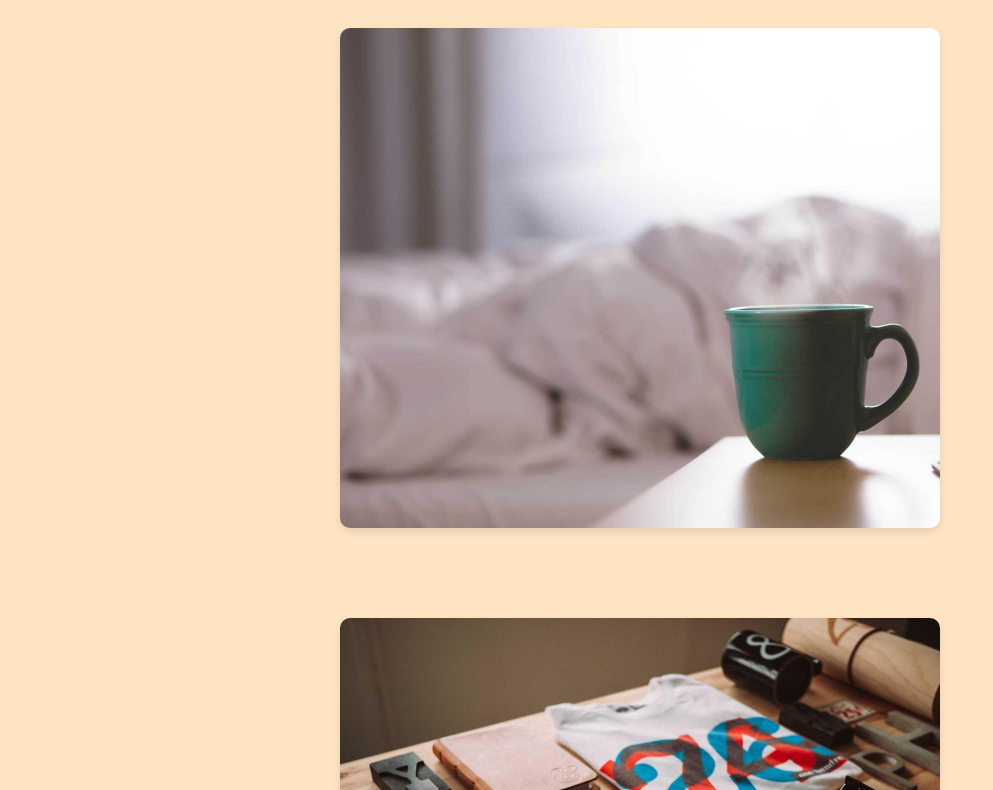
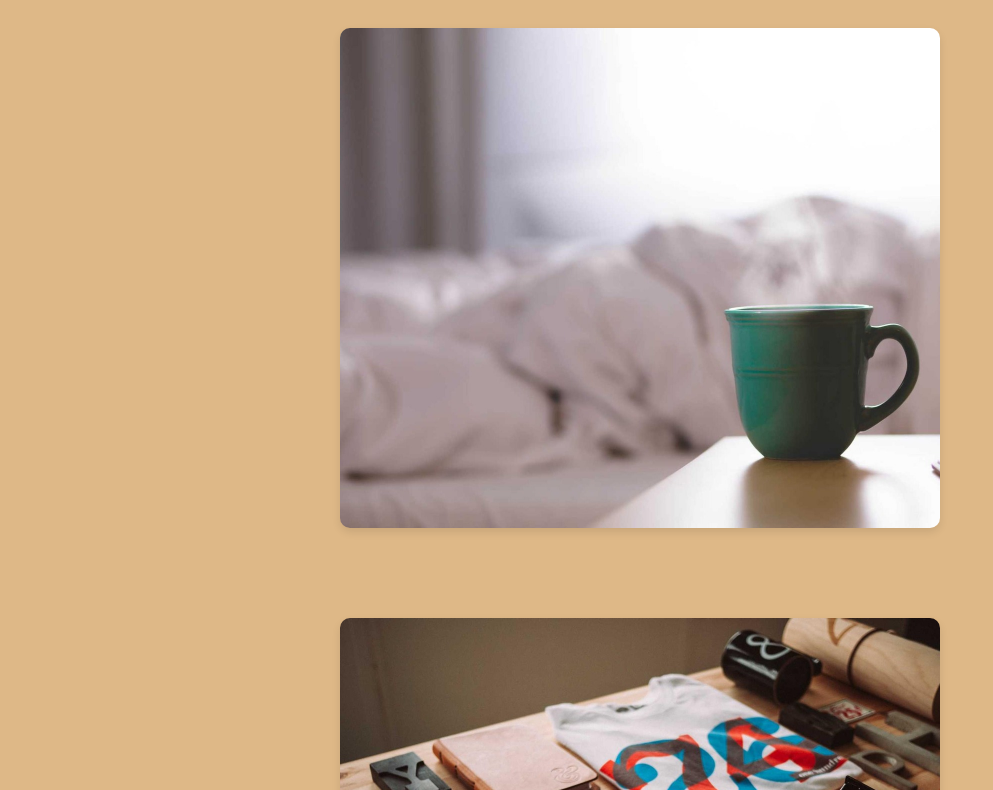
Before and after one commit to Flamboz/App_1_Interview_Prep, a website built with Vite: page index.html in a window 1280 px wide. Shown: the part 79-869 px from the top of the page, without its empty margins (0-993 px from the left). Built offline with nearby package versions, Linux system fonts and the light colour scheme.

Commit message:
test dev

```diff
--- a/src/style.scss
+++ b/src/style.scss
@@ -7,7 +7,7 @@
 body {
   font-family: sans-serif;
   color: white;
-  background-color: bisque;
+  background-color:burlywood
 }
 
 .container {
```
